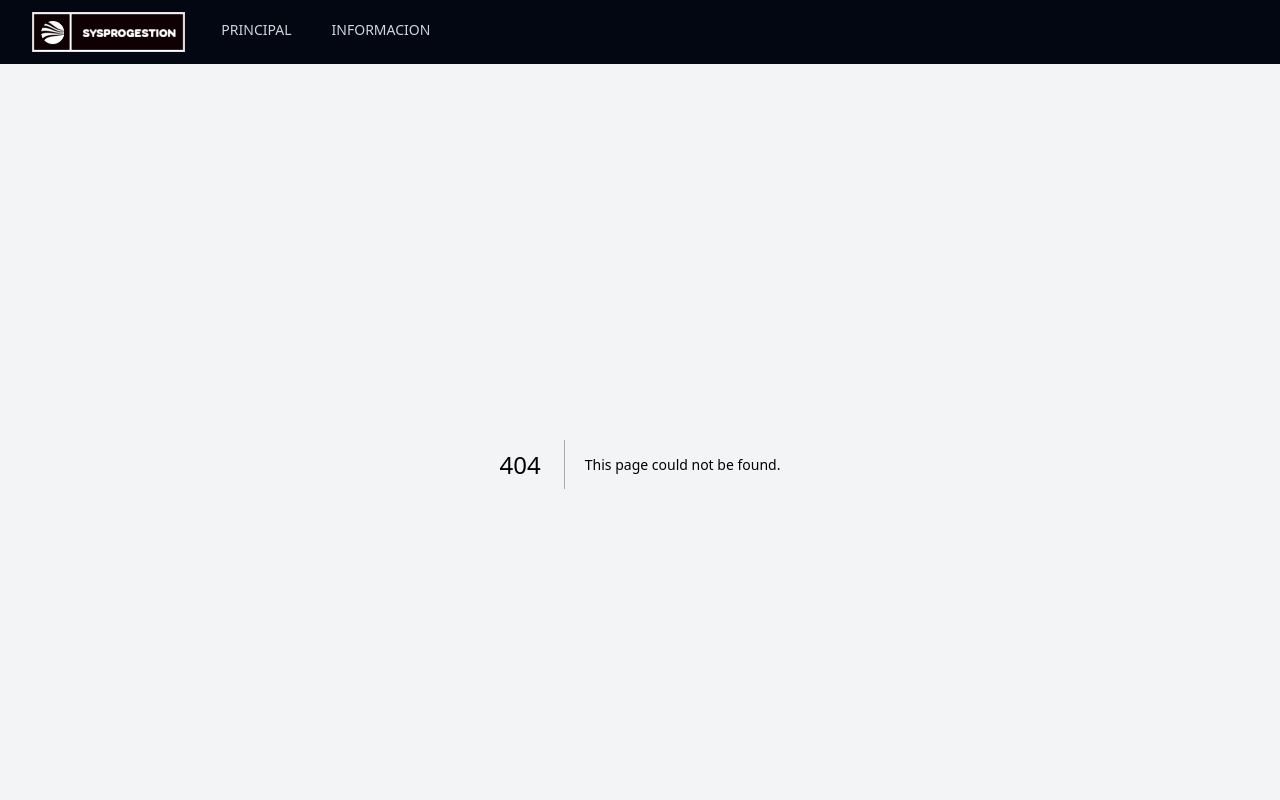
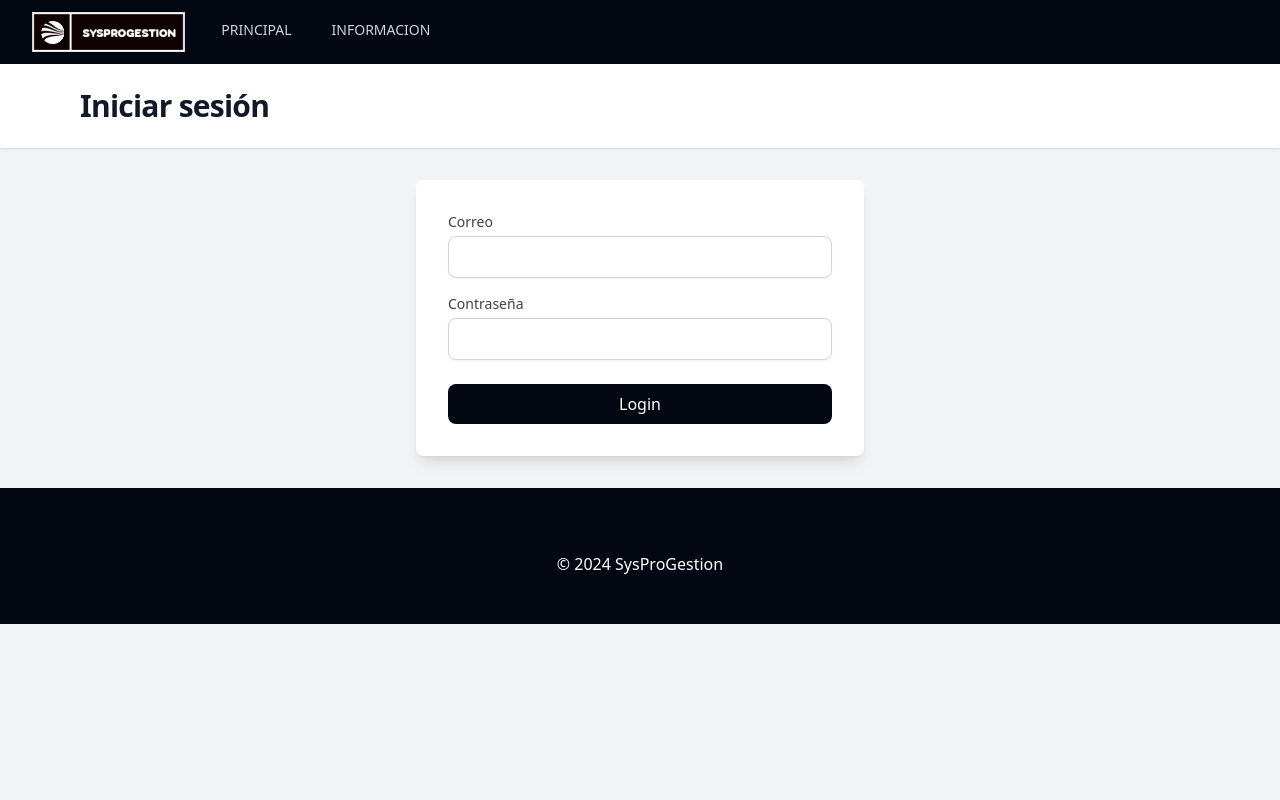
Before and after one commit to Dunel/SysProGestion, a Next.js app: page /login in a window 1280 px wide. Before the commit this address had no page. Shown: the top 800 px of the page. Built offline with nearby package versions, Linux system fonts and the light colour scheme.

Commit message:
add next-auth and login

```diff
--- a/package.json
+++ b/package.json
@@ -16,7 +16,9 @@
     "axios": "^1.7.2",
     "bcrypt": "^5.1.1",
     "fs": "^0.0.1-security",
+    "jsonwebtoken": "^9.0.2",
     "next": "14.2.5",
+    "next-auth": "^4.24.7",
     "nodemailer": "^6.9.14",
     "react": "^18",
     "react-dom": "^18",
@@ -24,6 +26,7 @@
   },
   "devDependencies": {
     "@types/bcrypt": "^5.0.2",
+    "@types/jsonwebtoken": "^9.0.6",
     "@types/node": "^20",
     "@types/nodemailer": "^6.4.15",
     "@types/react": "^18",
--- /dev/null
+++ b/src/app/api/auth/[...nextauth]/route.ts
@@ -0,0 +1,50 @@
+import NextAuth from "next-auth";
+import CredentialsProvider from "next-auth/providers/credentials";
+
+const handler = NextAuth({
+  providers: [
+    CredentialsProvider({
+      name: "Credentials",
+      credentials: {
+        email: { label: "email", type: "email", placeholder: "test@test.com" },
+        password: { label: "Password", type: "password" },
+      },
+      async authorize(credentials) {
+        const res = await fetch(
+          `${process.env.NEXTAUTH_URL}/api/auth/login`,
+          {
+            method: "POST",
+            body: JSON.stringify({
+              email: credentials?.email,
+              password: credentials?.password,
+            }),
+            headers: { "Content-Type": "application/json" },
+          }
+        );
+        const user = await res.json();
+
+        if (user.error) throw user;
+
+        return user;
+
+      },
+    }),
+  ],
+  callbacks: {
+    async jwt({ token, user }) {
+      return { ...token, ...user };
+    },
+    async session({ session, token }) {
+      session.user = token as any;
+      return session;
+    },
+    async redirect({ url, baseUrl }) {
+      return baseUrl;
+    },
+  },
+  pages: {
+    signIn: "/login",
+  },
+});
+
+export { handler as GET, handler as POST };
--- a/src/app/api/register/mailer/route.ts
+++ b/src/app/api/auth/login/route.ts
@@ -1,6 +1,6 @@
 import { NextRequest } from "next/server";
-import { createCode } from "@/controllers/code.controller";
+import { Login } from "@/controllers/login.controller";
 
 export async function POST(req: NextRequest) {
-  return await createCode(req);
+  return await Login(req);
 }
--- /dev/null
+++ b/src/app/dashboard/page.tsx
@@ -0,0 +1,34 @@
+"use client";
+import ContainerWeb from "@/components/ContainerWeb";
+import GridContainer from "@/components/GridContainer";
+import GridMain from "@/components/GridMain";
+import GridSecond from "@/components/GridSecond";
+import Header from "@/components/Header";
+import { useSession, signIn, signOut } from "next-auth/react";
+
+export default function Register() {
+  const { data: session } = useSession();
+
+  return (
+    <>
+      <Header title={"Dashboard"} />
+      <ContainerWeb>
+        <div className="grid grid-cols-1 md:grid-cols-3 gap-8">
+          <GridMain>
+            <GridContainer>dashboard</GridContainer>
+          </GridMain>
+          <GridSecond>
+            <GridContainer>
+              <button
+                className="w-full bg-gray-950 text-white py-2 px-4 rounded-lg hover:bg-gray-800 focus:outline-none focus:ring-2 focus:ring-blue-500"
+                onClick={() => signOut()}
+              >
+                Sign out
+              </button>
+            </GridContainer>
+          </GridSecond>
+        </div>
+      </ContainerWeb>
+    </>
+  );
+}
--- a/src/app/layout.tsx
+++ b/src/app/layout.tsx
@@ -4,6 +4,7 @@ import "./globals.css";
 import Header from "@/components/Header";
 import NavBar from "@/components/NavBar";
 import Footer from "@/components/Footer";
+import SessionAuthProvider from "@/context/SessionProvider";
 
 const inter = Inter({ subsets: ["latin"] });
 
@@ -20,8 +21,10 @@ export default function RootLayout({
   return (
     <html lang="en">
       <body className={"bg-gray-100"}>
-        <NavBar />
-        {children}
+        <SessionAuthProvider>
+          <NavBar />
+          {children}
+        </SessionAuthProvider>
         <Footer />
       </body>
     </html>
--- /dev/null
+++ b/src/app/login/page.tsx
@@ -0,0 +1,15 @@
+"use client"
+import ContainerWeb from "@/components/ContainerWeb";
+import Header from "@/components/Header";
+import Login from "@/components/login/Login";
+
+export default function Home() {
+  return (
+    <>
+      <Header title={"Iniciar sesión"} />
+      <ContainerWeb>
+        <Login />
+      </ContainerWeb>
+    </>
+  );
+}
--- /dev/null
+++ b/src/components/login/Login.tsx
@@ -0,0 +1,80 @@
+import { signIn } from "next-auth/react";
+import { useRouter } from "next/navigation";
+import { useState } from "react";
+
+export default function Login() {
+  const [email, setEmail] = useState("");
+  const [password, setPassword] = useState("");
+  const [errors, setErrors] = useState("");
+  const router = useRouter();
+
+  const handleSubmit = async () => {
+    setErrors("");
+
+    const login = await signIn("credentials", {
+      email,
+      password,
+      redirect: false,
+    });
+
+    if (login?.error) {
+      console.error("Errolsote: ", login.error.split(","));
+      setErrors("Correo o contraseña incorrecta");
+      return;
+    }
+
+    router.push("/dashboard");
+  };
+  return (
+    <div className="flex items-center justify-center bg-gray-100">
+      <div className="bg-white p-8 rounded-lg shadow-lg w-full max-w-md">
+        <div className="mb-4">
+          <label
+            htmlFor="username"
+            className="block text-sm font-medium text-gray-700 mb-1"
+          >
+            Correo
+          </label>
+          <input
+            type="text"
+            id="username"
+            name="username"
+            onChange={(e) => setEmail(e.target.value)}
+            className="w-full px-3 py-2 border border-gray-300 rounded-lg shadow-sm focus:outline-none focus:ring-2 focus:ring-blue-500"
+            required
+          />
+        </div>
+        <div className="mb-6">
+          <label
+            htmlFor="password"
+            className="block text-sm font-medium text-gray-700 mb-1"
+          >
+            Contraseña
+          </label>
+          <input
+            type="password"
+            id="password"
+            name="password"
+            onChange={(e) => setPassword(e.target.value)}
+            className="w-full px-3 py-2 border border-gray-300 rounded-lg shadow-sm focus:outline-none focus:ring-2 focus:ring-blue-500"
+            required
+          />
+        </div>
+        <button
+          type="submit"
+          className="w-full bg-gray-950 text-white py-2 px-4 rounded-lg hover:bg-gray-800 focus:outline-none focus:ring-2 focus:ring-blue-500"
+          onClick={handleSubmit}
+        >
+          Login
+        </button>
+        {errors.length > 0 && (
+          <div className="bg-red-100 border border-red-400 text-red-700 px-4 py-3 rounded relative mt-4">
+            <ul className="mb-0">
+            <li>{errors}</li>
+            </ul>
+          </div>
+        )}
+      </div>
+    </div>
+  );
+}
--- /dev/null
+++ b/src/context/SessionProvider.tsx
@@ -0,0 +1,12 @@
+"use client";
+
+import { SessionProvider } from "next-auth/react";
+
+interface Props {
+  children: React.ReactNode;
+}
+
+const SessionAuthProvider = ({ children }: Props) => {
+  return <SessionProvider>{children}</SessionProvider>;
+};
+export default SessionAuthProvider;
--- /dev/null
+++ b/src/middleware.ts
@@ -0,0 +1,5 @@
+export { default } from "next-auth/middleware";
+
+export const config = {
+  matcher: ["/dashboard/:path*"],
+};
--- a/src/validations/code.schema.ts
+++ b/src/validations/code.schema.ts
@@ -23,7 +23,11 @@ export const codeSchema = z.object({
       }
       return parsed;
     }),
-  mail: z.string().email({ message: "El correo no es válido" }),
+  mail: z
+    .string({ required_error: "El correo es requerido." })
+    .min(10, { message: "El correo debe tener minimo 10 caracteres." })
+    .max(75, { message: "El correo debe tener maximo 75 caracteres." })
+    .email({ message: "El correo no es válido" }),
 });
 
 export const codeIdSchema = z.object({
```
Also changed, not shown: src/controllers/login.controller.ts (added, +65 -0 lines), src/validations/login.schema.ts (added, +20 -0 lines), 1 other file (tests, documents, lock files or other folders).
